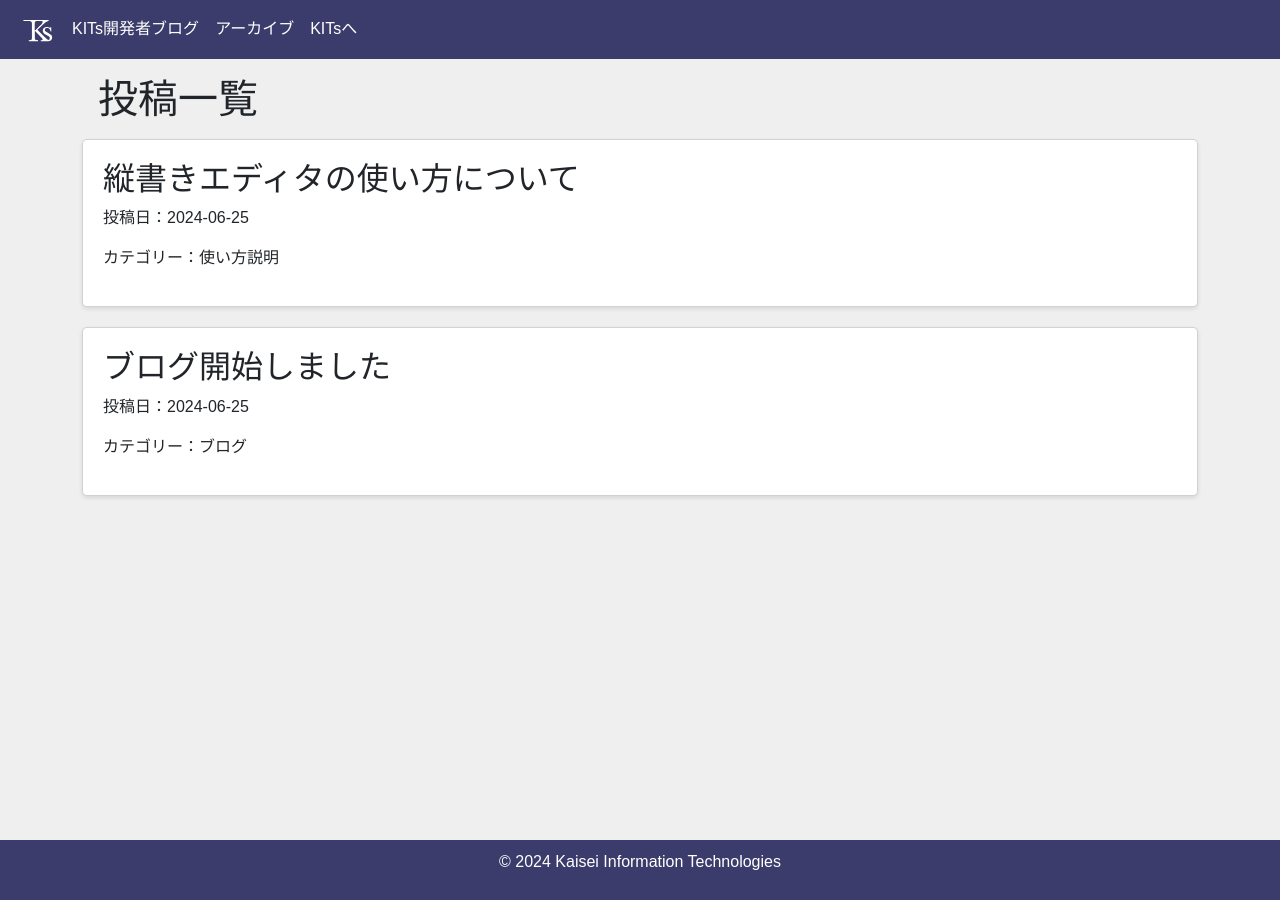
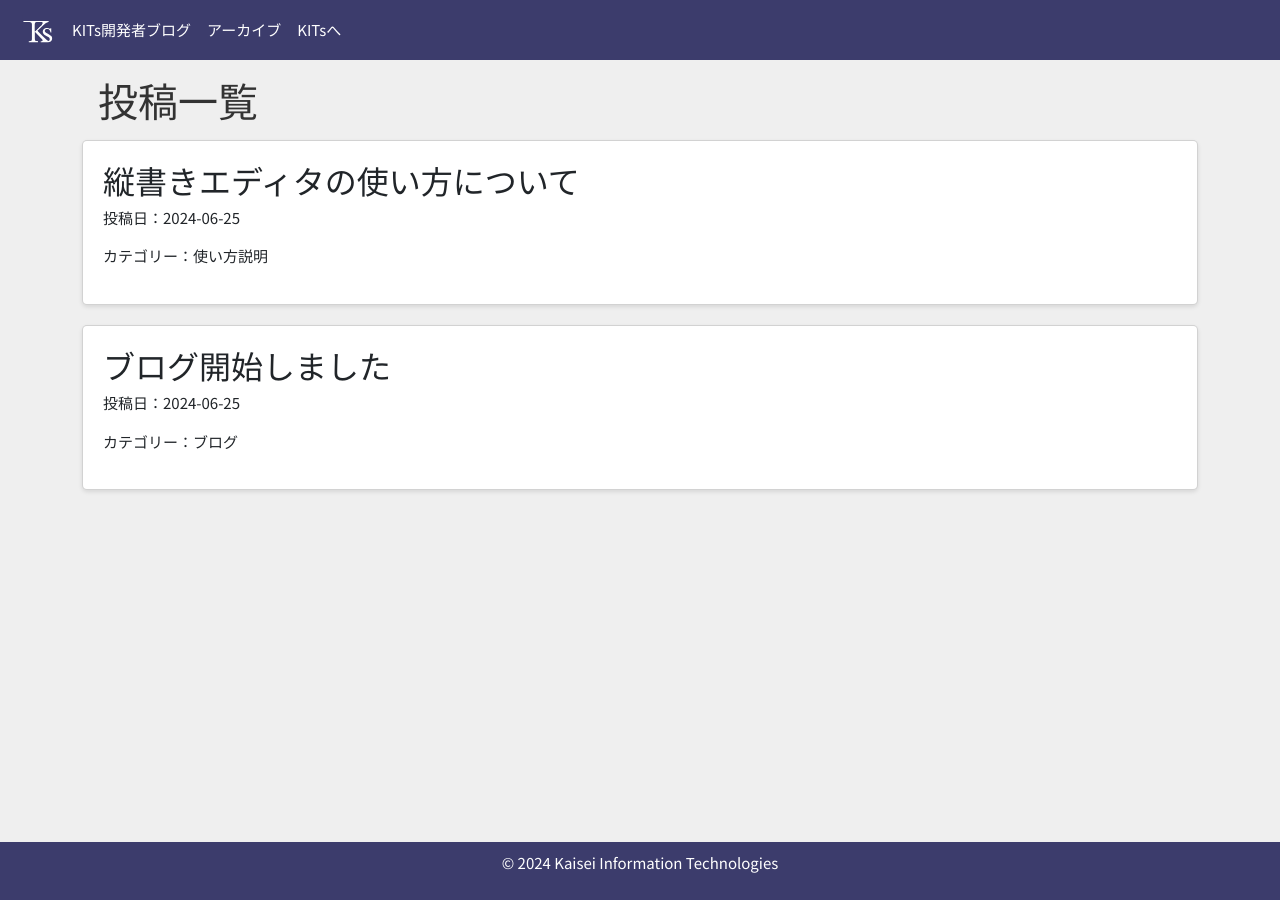
Before and after one commit to Kokecoco/KITs-blog, a Jekyll site: the page built from index.markdown, in a window 1280 px wide. Built offline with Jekyll 4.4.1, drawn with Linux system fonts in a browser that asks for light colours.

Commit message:
:recycle: refactor: 主要ファイルリファクタリング&デザイン統一

```diff
--- a/_includes/footer.html
+++ b/_includes/footer.html
@@ -1,4 +1,4 @@
-<footer id="footer" class="footer fixed-footer">
+<footer id="footer" class="fixed-footer">
   <p>&copy; {{ site.time | date: "%Y" }} Kaisei Information Technologies</p>
 </footer>
 
--- a/_layouts/default.html
+++ b/_layouts/default.html
@@ -43,6 +43,11 @@
       integrity="sha384-QWTKZyjpPEjISv5WaRU9OFeRpok6YctnYmDr5pNlyT2bRjXh0JMhjY6hW+ALEwIH"
       crossorigin="anonymous"
     />
+    <link rel="preconnect" href="https://fonts.googleapis.com" />
+    <link
+        rel="stylesheet"
+        href="https://fonts.googleapis.com/css2?family=Noto+Sans+JP:wght@400;700&display=swap"
+    />
     <link
       rel="stylesheet"
       href="{{ '/assets/css/style.css' | relative_url }}"
@@ -66,7 +71,7 @@
             </li>
             <li class="nav-item">
               <a
-                href="{{ site.url }}{{ site.baseurl }}archive/"
+                href="{{ site.url }}{{ site.baseurl }}/archive/"
                 class="nav-link"
                 >アーカイブ</a
               >
--- a/assets/css/style.scss
+++ b/assets/css/style.scss
@@ -4,19 +4,22 @@
 
 // メインカラーとフォントの設定
 $main-color: #3c3c6c;
-$font-family: "Noto Sans JP", sans-serif;
+$font-family: "Noto Sans JP", "Helvetica Neue", "Helvetica", "Hiragino Sans", "Hiragino Kaku Gothic ProN", "Arial", "Yu Gothic", "Meiryo", sans-serif;
 
 // ページ全体の背景色
 body {
   background-color: #efefef;
   font-family: $font-family;
+  font-size: 15px;
+  line-height: 1.5;
+  color: #333;
   margin: 0;
 }
 
 // ナビゲーションバーのスタイル
 nav {
   background-color: $main-color;
-  padding: 5px 10px;
+  padding: 10px;
   display: flex;
   align-items: center;
   a {
@@ -31,11 +34,12 @@ nav {
 
 
 // フッターのスタイル
-.footer {
+footer {
   background-color: $main-color;
   color: #ffffff;
-  padding: 10px 0;
   text-align: center;
+  padding: 10px;
+  margin: 1rem 0 0 0;
 }
 
 // その他のスタイル
@@ -70,11 +74,14 @@ ul {
 
 article {
   background-color: #ffffff;
-  border-radius: 5px;
-  box-shadow: 0 2px 4px rgba(0, 0, 0, 0.1);
-  padding: 20px;
-  margin-top: 20px;
-  margin-bottom: 20px;
+  padding: 2rem;
+  width: 100%;
+  max-width: 1200px;
+  margin-top: 2.5rem;
+  margin-left: auto;
+  margin-right: auto;
+  box-shadow: 0 10px 15px -3px rgba(0, 0, 0, 1);
+  border-radius: 0.5rem;
 }
 
 h1 {
```
